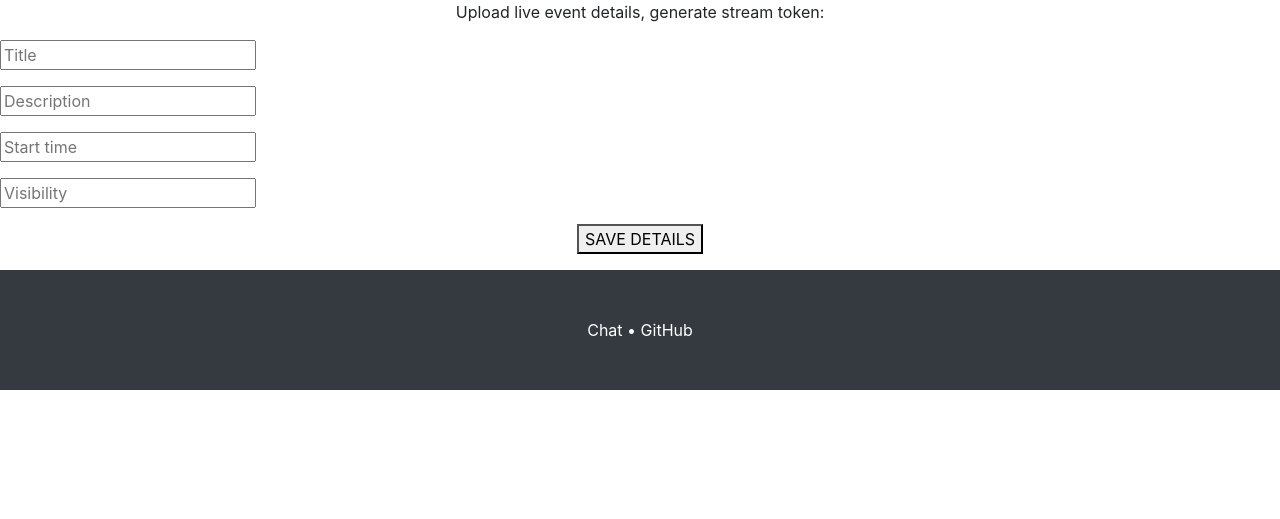
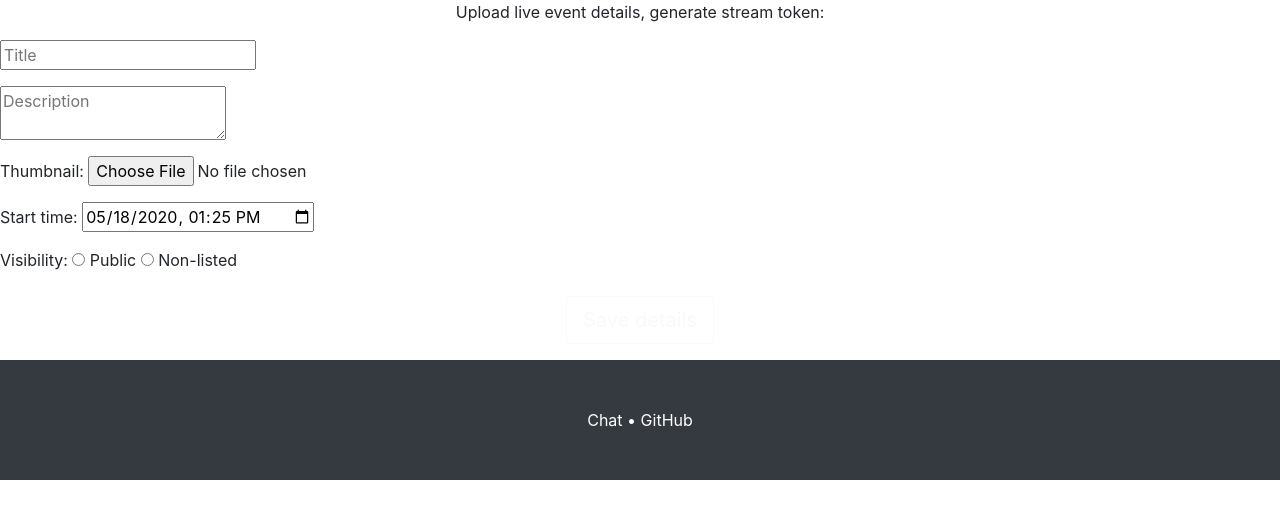
Before and after one commit to DaWe35/SkyLive, a PHP site: template server/view/studio/new-stream.php in a window 1280 px wide. Shown: the top 519 px of the page. Run offline with PHP 8.4, Linux system fonts and the light colour scheme; the template is opened without the code that fills it, so the values that code supplies are empty; some libraries are stand-ins or nearby versions.

Commit message:
new stream frontend

```diff
--- a/server/get/studio.php
+++ b/server/get/studio.php
@@ -2,7 +2,7 @@
 session_start();
 
 if (!isset($_SESSION['id']) || empty($_SESSION['id'])) {
-    header('Location: login');
+    header('Location: /login');
     exit();
 }
 
--- a/server/view/studio/new-stream.php
+++ b/server/view/studio/new-stream.php
@@ -1,5 +1,3 @@
-
-
 <!-- Page Content -->
 <div class="w3-padding-large" id="main">
 
@@ -7,14 +5,25 @@
 	<div class="w3-padding-64 w3-content w3-text-grey" id="contact">
 		<p class="text-center">Upload live event details, generate stream token:</p>
 
-		<form action="/action_page.php" target="_blank">
-			<p><input class="w3-input" type="text" placeholder="Title" required name="title"></p>
-			<p><input class="w3-input" type="text" placeholder="Description" required name="description"></p>
-			<p><input class="w3-input" type="text" placeholder="Start time" required name="scheule_time"></p>
-			<p><input class="w3-input" type="text" placeholder="Visibility" required name="visibility"></p>
+		<form method="POST" target="_blank" class="new-stream-form">
+			<p><input class="w3-input" type="text" placeholder="Title" name="title" required></p>
+			<p><textarea class="w3-input" type="text" placeholder="Description" name="description" required></textarea></p>
+			<p>Thumbnail: <input class="w3-input" type="file" placeholder="Thumbnail" name="thumbnail" required></p>
+			<p>Start time:
+				<input class="w3-input" type="datetime-local" id="scheule_time_local" onchange="change_timestamp()" required>
+				<input type="hidden" id="scheule_time" name="scheule_time" required>
+			</p>
+
+			<p>
+				Visibility:
+				<input type="radio" id="public" name="visibility" value="public" required>
+				<label for="public">Public</label>
+				<input type="radio" id="non-listed" name="visibility" value="non-listed">
+				<label for="non-listed">Non-listed</label>
+			</p>
 			<p class="text-center">
-				<button class="w3-button w3-padding-large" type="submit">
-					<i class="fa fa-save"></i> SAVE DETAILS
+				<button class="btn btn-outline-light btn-lg" type="submit">
+					<i class="fa fa-save"></i> Save details
 				</button>
 			</p>
 		</form>
@@ -23,3 +32,16 @@
 
 <!-- END PAGE CONTENT -->
 </div>
+
+<script>
+	var now = new Date();
+	now.setMinutes(now.getMinutes() - now.getTimezoneOffset());
+	document.getElementById('scheule_time_local').value = now.toISOString().slice(0,16);
+	change_timestamp()
+
+	function change_timestamp() {
+		let scheule_time_local = Date.parse(document.getElementById('scheule_time_local').value) / 1000;
+		let scheule_time = scheule_time_local;
+		document.getElementById('scheule_time').value = scheule_time;
+	}
+</script>
```
Also changed, not shown: server/assets/style_studio.css (+26 -4 lines).
